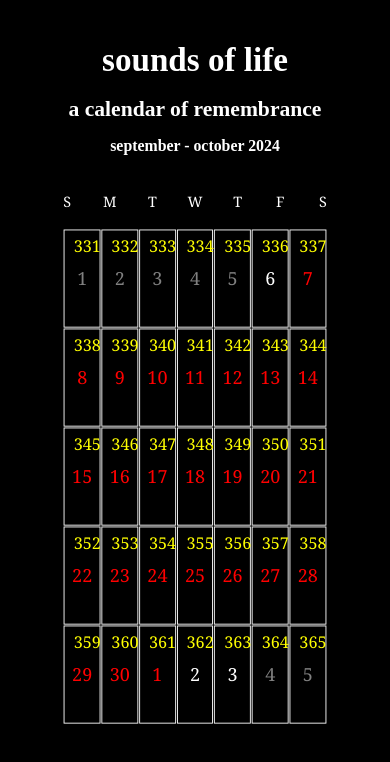
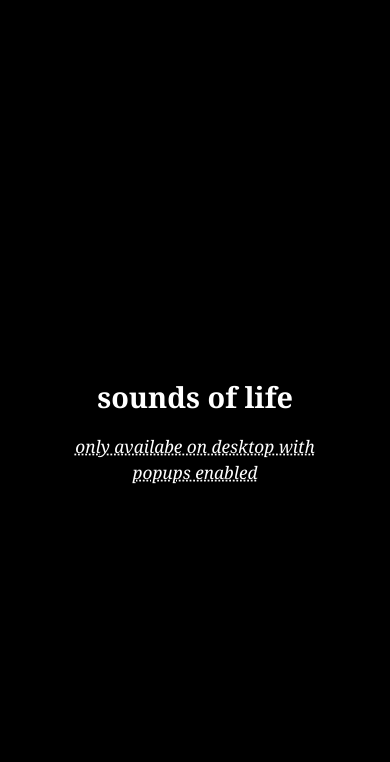
Before and after one commit to yonlad/sounds-of-life, a plain HTML site: page index.html in a window 390 px wide. Drawn offline with Linux system fonts and the light colour scheme.

Commit message:
added mobile overlay

```diff
--- a/index.html
+++ b/index.html
@@ -27,6 +27,14 @@
     <link rel="stylesheet" href="style.css">
 </head>
 <body>
+
+    <!-- Mobile Overlay -->
+<div id="mobile-overlay" style="display: none;">
+    <div class="mobile-content">
+        <h1>sounds of life</h1>
+        <p><em><abbr title="see you soon">only availabe on desktop with popups enabled</abbr></em></p>
+    </div>
+</div>
 
 
     <!-- Calendar Header -->
--- a/script.js
+++ b/script.js
@@ -1,5 +1,54 @@
 import { initializeApp } from 'https://www.gstatic.com/firebasejs/10.8.0/firebase-app.js';
 import { getStorage, ref, getDownloadURL } from 'https://www.gstatic.com/firebasejs/10.8.0/firebase-storage.js';
+
+// Mobile detection function
+function isMobileDevice() {
+    return (window.innerWidth <= 768) ||
+           (typeof window.orientation !== "undefined") ||
+           (navigator.userAgent.indexOf('IEMobile') !== -1);
+}
+
+// Function to handle mobile display
+function handleMobileDisplay() {
+    const isMobile = isMobileDevice();
+    const mobileOverlay = document.getElementById('mobile-overlay');
+    const body = document.body;
+    const calendar = document.querySelector('.calendar');
+
+    if (isMobile) {
+        body.classList.add('is-mobile');
+        mobileOverlay.style.display = 'flex';
+        // Prevent any interaction with the main content
+        if (calendar) {
+            calendar.style.pointerEvents = 'none';
+        }
+        // Stop any ongoing sounds or processes
+        if (typeof stopCurrentSound === 'function') {
+            stopCurrentSound();
+        }
+    } else {
+        body.classList.remove('is-mobile');
+        mobileOverlay.style.display = 'none';
+        if (calendar) {
+            calendar.style.pointerEvents = 'auto';
+        }
+    }
+}
+
+// Initial check
+handleMobileDisplay();
+
+// Check on resize
+window.addEventListener('resize', handleMobileDisplay);
+
+// Prevent orientation change from showing the desktop version
+window.addEventListener('orientationchange', () => {
+    if (isMobileDevice()) {
+        handleMobileDisplay();
+    }
+});
+
+
 
 const firebaseConfig = {
     apiKey: "YOUR_API_KEY",
--- a/style.css
+++ b/style.css
@@ -365,3 +365,54 @@ body {
 #clickable-overlay {
     z-index: 99999;
 }
+
+
+
+
+#mobile-overlay {
+    position: fixed;
+    top: 0;
+    left: 0;
+    width: 100%;
+    height: 100%;
+    background-color: black;
+    z-index: 99999;
+    display: flex;
+    justify-content: center;
+    align-items: center;
+    cursor: default;
+    cursor: default;
+}
+
+.mobile-content {
+    text-align: center;
+    padding: 20px;
+    color: white;
+    font-family: Cambria, serif;
+
+}
+
+.mobile-content h1 {
+    font-size: 2rem;
+    margin-bottom: 20px;
+    cursor: text !important;
+}
+
+.mobile-content p {
+    font-size: 1.2rem;
+    line-height: 1.5;
+    max-width: 80%;
+    margin: 0 auto;
+    cursor: text !important;
+}
+
+/* Hide all other content when mobile overlay is shown */
+body.is-mobile .calendar,
+body.is-mobile .calendar-header,
+body.is-mobile .day-headers,
+body.is-mobile .popup,
+body.is-mobile .yellow-popup,
+body.is-mobile .header-popup,
+body.is-mobile .enough-button {
+    display: none !important;
+}
```
